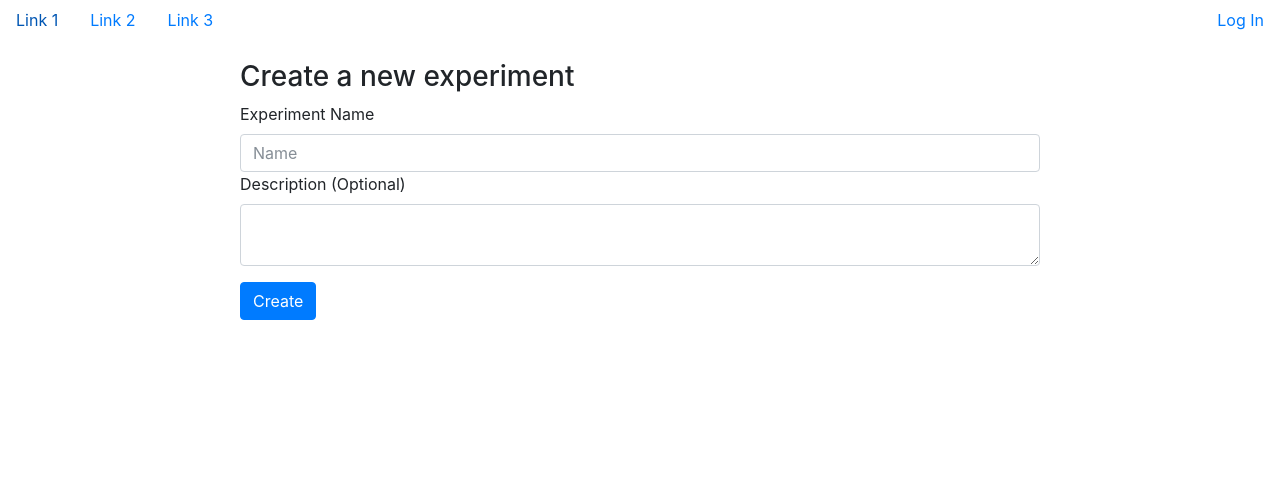
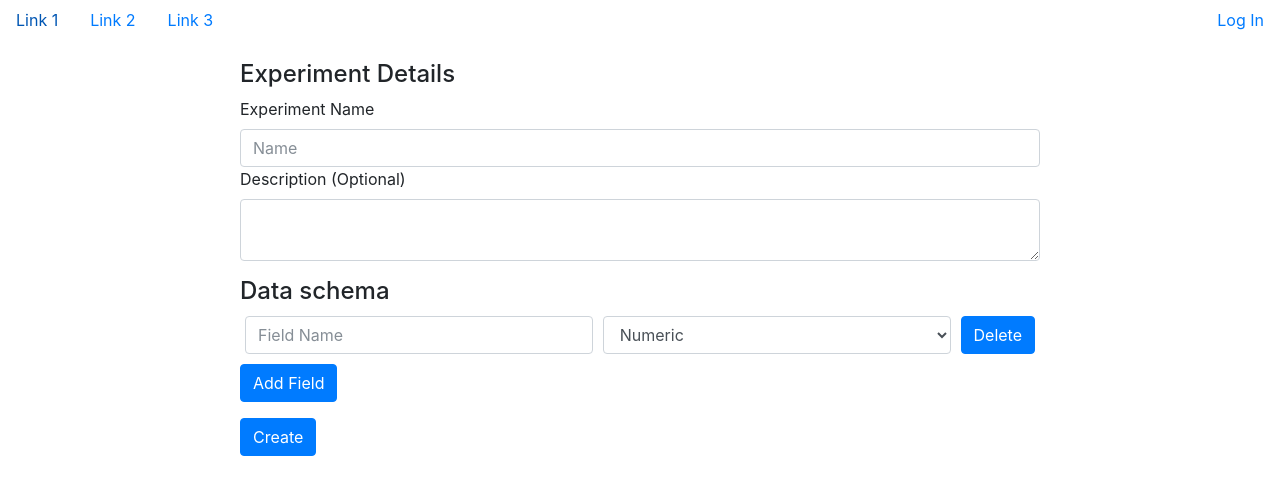
Before and after one commit to adamtobey/honest_ab, a Python web app: template honest_ab/templates/experiments/new.html.j2 in a window 1280 px wide. Shown: the top 495 px of the page. Run offline with Jinja, Linux system fonts and the light colour scheme; the template is opened without the code that fills it, so the values that code supplies are empty; some libraries are stand-ins or nearby versions.

Commit message:
Basic experiment creation with schema

```diff
--- a/honest_ab/static/base.css
+++ b/honest_ab/static/base.css
@@ -18,3 +18,16 @@
   flex-grow: 2;
   flex-basis: auto;
 }
+
+
+/* Schema creator */
+.schema-creator-row {
+  display: flex;
+  justify-content: flex-end;
+  align-items: center;
+  margin: 10px 0px;
+}
+
+.schema-creator-field {
+  margin: 0px 5px;
+}
--- /dev/null
+++ b/honest_ab/static/experiment-schema_builder.js
@@ -0,0 +1,48 @@
+$(document).ready(function() {
+  var schemaContainer = $("#create-experiment_schema-container");
+  var addFieldButton = schemaContainer.find(".js-add_schema_field");
+
+  var fieldCount = 0;
+
+  function addField() {
+    var row = $("<div />");
+    var id = "create-experiment_schema_field_" + fieldCount;
+    row.attr("id", id);
+    row.attr("class", "schema-creator-row");
+
+    var fieldName = $("<input />");
+    fieldName.attr("name", "schema_field_" + id + "_name");
+    fieldName.attr("placeholder", "Field Name");
+    fieldName.attr("class", "form-control schema-creator-field");
+    row.append(fieldName);
+
+    var fieldType = $("<select />");
+    fieldType.attr("name", "schema_field_" + id + "_type");
+    fieldType.attr("class", "form-control schema-creator-field");
+    [["Numeric", "numeric"]].forEach(function(value_display_name) {
+      var option = $("<option />");
+      option.html(value_display_name[0]);
+      option.attr("value", value_display_name[1]);
+      fieldType.append(option);
+    });
+    row.append(fieldType);
+
+    var removeButton = $("<div />");
+    removeButton.html("Delete");
+    removeButton.attr("class", "btn btn-primary schema-creator-field");
+    removeButton.click(function() {
+      row.remove();
+      fieldCount -= 1;
+    });
+    row.append(removeButton);
+
+    row.insertBefore(addFieldButton);
+    fieldCount += 1;
+  }
+
+  addFieldButton.click(function() {
+    addField();
+  });
+
+  addField();
+});
--- a/honest_ab/templates/experiments/new.html.j2
+++ b/honest_ab/templates/experiments/new.html.j2
@@ -1,16 +1,24 @@
 {% extends 'common/base.html.j2' %}
+
+{% block head %}
+  <script src="{{ url_for('static', filename='experiment-schema_builder.js') }}" /></script>
+{% endblock %}
 
 {% block content %}
   <div class="form-container">
-    <h3>Create a new experiment</h3>
     <form action="/experiments/create" method="post">
       <div class="form-group">
+        <h4>Experiment Details</h4>
         <label for="create-experiment_name">Experiment Name</label>
         <input id="create-experiment_name" class="form-control" name="name" placeholder="Name" />
 
         <label for="create-experiment_description">Description (Optional)</label>
         <textarea id="create-experiment_description" class="form-control" name="description"></textarea>
       </div>
+      <h4>Data schema</h4>
+      <div class="form-group" id="create-experiment_schema-container">
+        <div class="btn btn-primary js-add_schema_field">Add Field</div>
+      </div>
       <button type="submit" class="btn btn-primary">Create</button>
     </form>
   </div>
```
Also changed, not shown: honest_ab/controllers.py (+30 -1 lines), honest_ab/distributed_regression.py (added, +13 -0 lines), test/test_experiments.py (+35 -2 lines).
